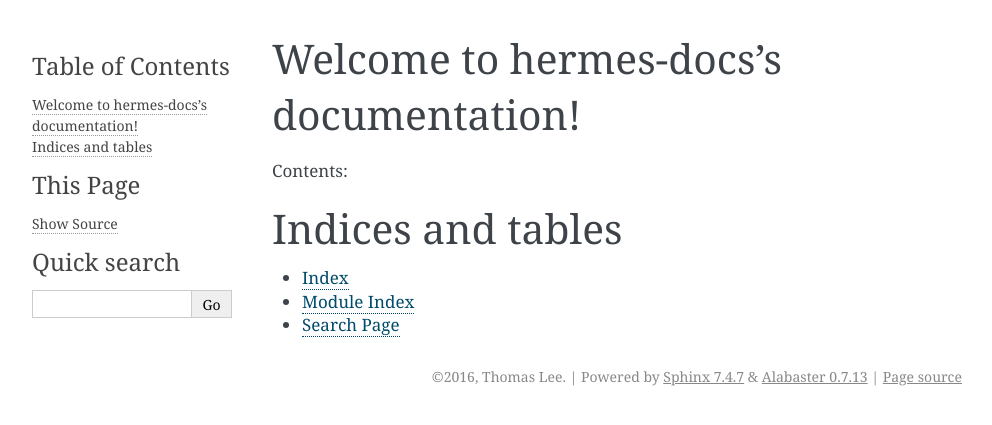
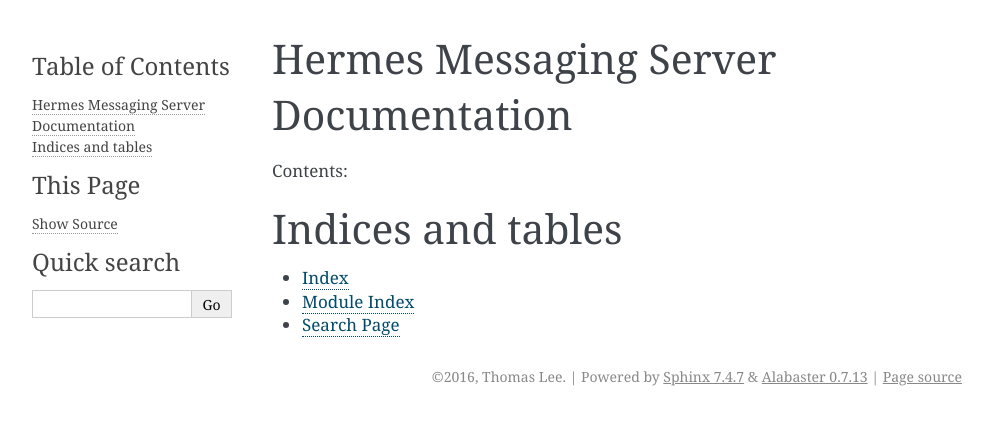
Before and after one commit to cecid/hermes-docs, a Sphinx documentation site: the page built from docs/source/index.rst, in a window 1280 px wide. Shown: the top 425 px of the page, without its empty margins (148-1140 px from the left). Built offline with Sphinx 7.4.7, drawn with Linux system fonts in a browser that asks for light colours.

Commit message:
Modified the title of the coverage.

```diff
--- a/docs/source/index.rst
+++ b/docs/source/index.rst
@@ -3,8 +3,8 @@
    You can adapt this file completely to your liking, but it should at least
    contain the root `toctree` directive.
 
-Welcome to hermes-docs's documentation!
-=======================================
+Hermes Messaging Server Documentation
+=====================================
 
 Contents:
 
```
